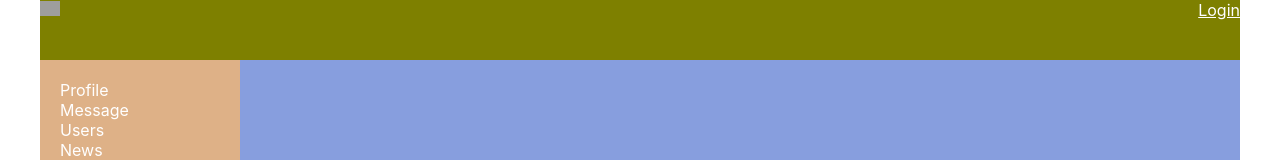
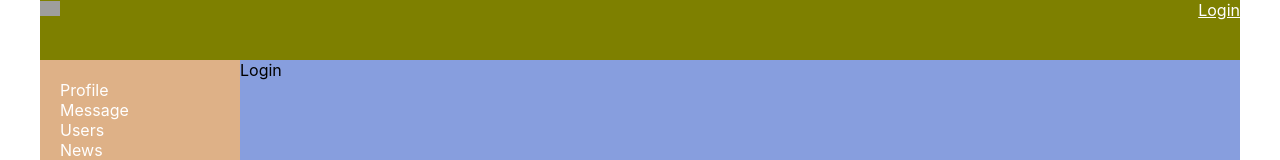
Before and after one commit to Valentin-Erth/samurai-way-main, a React (Create React App) app: page /login in a window 1280 px wide. Shown: the top 160 px of the page. Built offline with nearby package versions, Linux system fonts and the light colour scheme; no server answers; grey boxes are pictures that could not be loaded.

Commit message:
add redirect on login

```diff
--- a/src/App.tsx
+++ b/src/App.tsx
@@ -7,6 +7,7 @@ import {DialogsContainer} from "./components/Dialogs/DialogsContainer";
 import {UsersContainer} from "./components/Users/UsersContainer";
 import {ProfileContainer} from "./components/Profile/ProfileContainer";
 import {HeaderContainer} from "./components/Header/HeaderContainer";
+import {Login} from "./Login/Login";
 
 
 
@@ -24,6 +25,7 @@ const App: React.FC<AppStateType> = (props) => {
                 <Route path="/dialogs" render={() => <DialogsContainer/>}/>
                 <Route path="/profile/:userId?" render={() => <ProfileContainer/>}/>
                 <Route path="/users" render={() => <UsersContainer/>}/>
+                <Route path="/login" render={() => <Login/>}/>
 
                 <Route path="/news" component={Profile}/>
                 <Route path="/music" component={Profile}/>
--- /dev/null
+++ b/src/Login/Login.tsx
@@ -0,0 +1,9 @@
+import React from 'react';
+
+export const Login = () => {
+    return (
+        <div>
+        Login
+        </div>
+    );
+};
--- a/src/components/Dialogs/Dialogs.tsx
+++ b/src/components/Dialogs/Dialogs.tsx
@@ -3,6 +3,7 @@ import s from "./Dialogs.module.css"
 import {DialogItem} from "./DialogItem/DialogItem";
 import {Message} from "./Message/Message";
 import {DialogsPropsType} from "./DialogsContainer";
+import {Redirect} from "react-router-dom";
 
 export const Dialogs = (props: DialogsPropsType) => {
 // debugger;
@@ -24,6 +25,7 @@ export const Dialogs = (props: DialogsPropsType) => {
         let NewMessage = e.currentTarget.value;
         props.updataNewMessageText(NewMessage);
     }
+    if(!props.isAtuth) return <Redirect to={"/login"}/>
     return (
         <div className={s.dialogs}>
             <div className={s.dialogsItems}>
--- a/src/components/Dialogs/DialogsContainer.tsx
+++ b/src/components/Dialogs/DialogsContainer.tsx
@@ -35,7 +35,8 @@ import {Dispatch} from "redux";
 type MapStateToPropsType={
     Data:InitialStateType
     newMessageText:string
-}
+    isAtuth:boolean
+    }
 type MapDispatchtoPropsType={
     updataNewMessageText:(newMessageText:string)=>void
     sendMessage:(NewMessage:string)=>void
@@ -44,7 +45,8 @@ export type DialogsPropsType=MapStateToPropsType & MapDispatchtoPropsType
 const mapStateToProps=(state:RootStateType):MapStateToPropsType=>{
     return {
         Data: state.dialogsPage,
-        newMessageText:state.dialogsPage.newMessageText
+        newMessageText:state.dialogsPage.newMessageText,
+        isAtuth:state.auth.isAuth
     }
 }
 const mapDispatchToProps=(dispatch: Dispatch):MapDispatchtoPropsType=>{
--- a/src/components/Profile/ProfileContainer.tsx
+++ b/src/components/Profile/ProfileContainer.tsx
@@ -4,43 +4,45 @@ import axios from "axios";
 import {connect} from "react-redux";
 import {RootStateType} from "../../Redux/ReduxStore";
 import {getUserProfileTC, profileType, setUserProfile} from "../../Redux/ProfileReducer";
-import {RouteComponentProps, withRouter} from "react-router-dom";
+import {Redirect, RouteComponentProps, withRouter} from "react-router-dom";
 import {usersAPI} from "../../api/api";
 
 export class ProfileApiComponent extends React.Component<ProfileWithRoutePropsType> {
     componentDidMount() {//компонента смонтирована, метод жизненного циикла, здесь запрос на сервер делаем
         // debugger
-        let userId=this.props.match.params.userId
-        if(!userId){
-            userId="2"
+        let userId = this.props.match.params.userId
+        if (!userId) {
+            userId = "2"
         }
         this.props.getUserProfileTC(userId)
     }
 
     render() {
-        // debugger
+        if(!this.props.isAtuth) return <Redirect to={"/login"}/>
         return (
             <Profile {...this.props} profile={this.props.profile}/>
         );
     }
 };
-type ProfilePropsType=MapStateToPropsType & MapDispatchToPropsType
-type ProfileWithRoutePropsType=RouteComponentProps<PathParamsType>& ProfilePropsType
-type MapStateToPropsType={
-    profile:profileType
+type ProfilePropsType = MapStateToPropsType & MapDispatchToPropsType
+type ProfileWithRoutePropsType = RouteComponentProps<PathParamsType> & ProfilePropsType
+type MapStateToPropsType = {
+    profile: profileType
+    isAtuth:boolean
 }
-type MapDispatchToPropsType={
+type MapDispatchToPropsType = {
     //setUserProfile:(profile:profileType)=>void
-    getUserProfileTC:(userId:string)=>void
+    getUserProfileTC: (userId: string) => void
 }
 const mapStateToProps = (state: RootStateType): MapStateToPropsType => {
     return {
-profile:state.profilePage.profile
+        profile: state.profilePage.profile,
+        isAtuth: state.auth.isAuth
     }
 }
-type PathParamsType={
-    userId:string
+type PathParamsType = {
+    userId: string
 }
-const WithUrkDataContainerComponent=withRouter(ProfileApiComponent)
+const WithUrkDataContainerComponent = withRouter(ProfileApiComponent)
 
-export const ProfileContainer=connect(mapStateToProps,{getUserProfileTC})(WithUrkDataContainerComponent)
+export const ProfileContainer = connect(mapStateToProps, {getUserProfileTC})(WithUrkDataContainerComponent)
```
